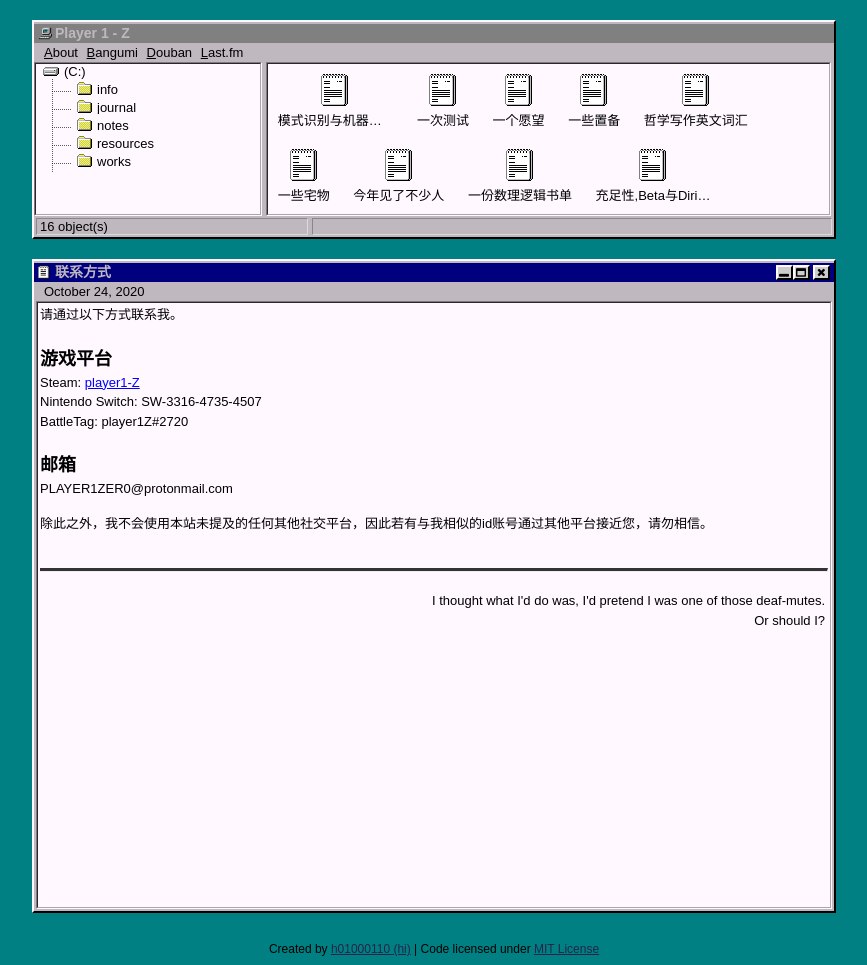
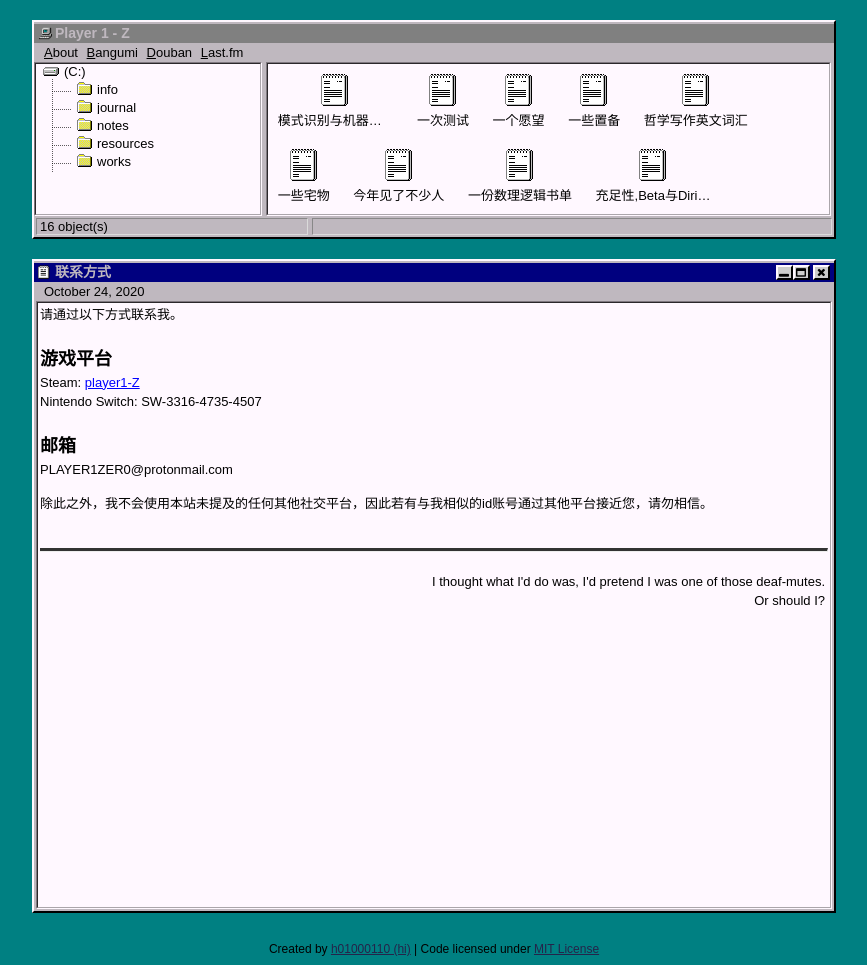
Before and after one commit to player1-Z/player1-Z.github.io, a Jekyll site: the page built from _posts/2020-10-24-Contact.md, in a window 1280 px wide. Shown: the whole page, without its empty margins (206-1073 px from the left). Built offline with Jekyll 4.4.1, drawn with Linux system fonts in a browser that asks for light colours.

Commit message:
Update 2020-10-24-Contact.md

```diff
--- a/_posts/2020-10-24-Contact.md
+++ b/_posts/2020-10-24-Contact.md
@@ -9,7 +9,6 @@ tags: info
 ## 游戏平台
 Steam: [player1-Z](https://steamcommunity.com/id/player1-Z)
 Nintendo Switch: SW-3316-4735-4507
-BattleTag: player1Z#2720
 
 ## 邮箱
 PLAYER1ZER0@protonmail.com
```
